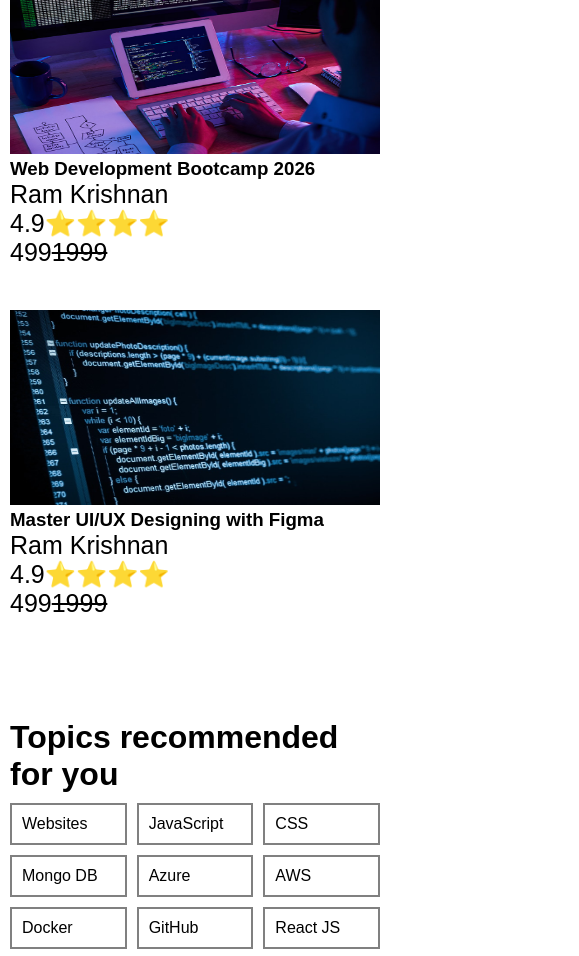
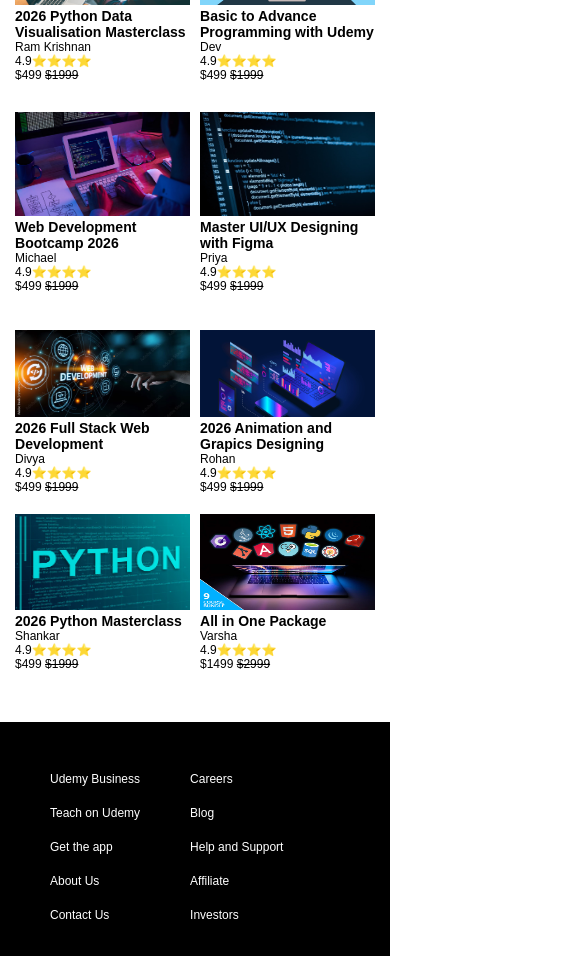
Before and after one commit to shankargowtham95-byte/UDEMY_PROJECT, a plain HTML site: page index.html in a window 390 px wide. Shown: the part 1032-1988 px from the top of the page, 579 px wide, since content can reach past the window. Drawn offline with Linux system fonts and the light colour scheme; a web font is replaced by a local one.

Commit message:
Responsive

```diff
--- a/index.html
+++ b/index.html
@@ -46,6 +46,12 @@
             <i class="fa-solid fa-bell" style="color:#000000;"></i>
             <i class="fa-solid fa-user" style="color:#000000;"></i>
         </div>
+        <div class="navbar__s4">
+
+            <i class="fa-solid fa-bars"></i>
+
+        </div>
+
     </div>
 
     <!--Categories-->
@@ -81,29 +87,29 @@
                 <h3>2026 Python Data Visualisation Masterclass</h3>
                 <p>Ram Krishnan</p>
                 <p>4.9⭐⭐⭐⭐</p>
-                <p>499<del>1999</del></p>
+                <p>$499 <del> $1999</del></p>
 
             </div>
             <div class="course-card">
                 <img src="./images/c2.jpg" alt="Course 2">
-                <h3></h3>
-                <p>Ram Krishnan</p>
+                <h3>Basic to Advance Programming with Udemy</h3>
+                <p>Dev</p>
                 <p>4.9⭐⭐⭐⭐</p>
-                <p>499<del>1999</del></p>
+                <p>$499 <del> $1999</del></p>
             </div>
             <div class="course-card">
                 <img src="./images/c3.jpg" alt="Course 3">
                 <h3>Web Development Bootcamp 2026</h3>
-                <p>Ram Krishnan</p>
+                <p>Michael</p>
                 <p>4.9⭐⭐⭐⭐</p>
-                <p>499<del>1999</del></p>
+                <p>$499 <del> $1999</del></p>
             </div>
             <div class="course-card">
                 <img src="./images/c4.jpg" alt="Course 4">
                 <h3>Master UI/UX Designing with Figma</h3>
-                <p>Ram Krishnan</p>
+                <p>Priya</p>
                 <p>4.9⭐⭐⭐⭐</p>
-                <p>499<del>1999</del></p>
+                <p>$499 <del> $1999</del></p>
             </div>
         </div>
     </div>
@@ -139,58 +145,56 @@
                 <h3>2026 Python Data Visualisation Masterclass</h3>
                 <p>Ram Krishnan</p>
                 <p>4.9⭐⭐⭐⭐</p>
-                <p>499<del>1999</del></p>
+                <p>$499 <del> $1999</del></p>
             </div>
             <div class="course-card">
                 <img src="./images/c2.jpg" alt="Course 2">
                 <h3>Basic to Advance Programming with Udemy</h3>
-                <p>Ram Krishnan</p>
+                <p>Dev</p>
                 <p>4.9⭐⭐⭐⭐</p>
-                <p>499<del>1999</del></p>
+                <p>$499 <del> $1999</del></p>
             </div>
             <div class="course-card">
                 <img src="./images/c3.jpg" alt="Course 3">
                 <h3>Web Development Bootcamp 2026</h3>
-                <p>Ram Krishnan</p>
+                <p>Michael</p>
                 <p>4.9⭐⭐⭐⭐</p>
-                <p>499<del>1999</del></p>
+                <p>$499 <del> $1999</del></p>
             </div>
             <div class="course-card">
                 <img src="./images/c4.jpg" alt="Course 4">
                 <h3>Master UI/UX Designing with Figma</h3>
-                <p>Ram Krishnan</p>
+                <p>Priya</p>
                 <p>4.9⭐⭐⭐⭐</p>
-                <p>499<del>1999</del></p>
+                <p>$499 <del> $1999</del></p>
             </div>
-
-
             <div class="course-card">
                 <img src="./images/c5.jpg" alt="Course 5">
-                <h3>2026 Python Data Visualisation Masterclass</h3>
-                <p>Ram Krishnan</p>
+                <h3>2026 Full Stack Web Development</h3>
+                <p>Divya</p>
                 <p>4.9⭐⭐⭐⭐</p>
-                <p>499<del>1999</del></p>
+                <p>$499 <del> $1999</del></p>
             </div>
             <div class="course-card">
                 <img src="./images/c6.jpg" alt="Course 6">
-                <h3>2026 Python Data Visualisation Masterclass</h3>
-                <p>Ram Krishnan</p>
+                <h3>2026 Animation and Grapics Designing</h3>
+                <p>Rohan</p>
                 <p>4.9⭐⭐⭐⭐</p>
-                <p>499<del>1999</del></p>
+                <p>$499 <del> $1999</del></p>
             </div>
             <div class="course-card">
                 <img src="./images/c7.jpg" alt="Course 7">
-                <h3>2026 Python Data Visualisation Masterclass</h3>
-                <p>Ram Krishnan</p>
+                <h3>2026 Python Masterclass</h3>
+                <p>Shankar</p>
                 <p>4.9⭐⭐⭐⭐</p>
-                <p>499<del>1999</del></p>
+                <p>$499 <del> $1999</del></p>
             </div>
             <div class="course-card">
                 <img src="./images/c8.jpg" alt="Course 8">
-                <h3>2026 Python Data Visualisation Masterclass</h3>
-                <p>Ram Krishnan</p>
+                <h3>All in One Package</h3>
+                <p>Varsha</p>
                 <p>4.9⭐⭐⭐⭐</p>
-                <p>499<del>1999</del></p>
+                <p>$1499 <del> $2999</del></p>
             </div>
         </div>
     </div>
@@ -204,14 +208,14 @@
                 <p>Udemy Business</p>
                 <p>Teach on Udemy</p>
                 <p>Get the app</p>
-                <p>Abiut Us</p>
+                <p>About Us</p>
                 <p>Contact Us</p>
             </div>
             <div class="footer__one__s2">
                 <p>Careers</p>
                 <p>Blog</p>
                 <p>Help and Support</p>
-                <p>Affliate</p>
+                <p>Affiliate</p>
                 <p>Investors</p>
             </div>
         </div>
--- a/styles.css
+++ b/styles.css
@@ -15,7 +15,7 @@ body {
     border-bottom: solid black 1px;
     gap: 10px;
     position: sticky;
-    top:0%;
+    top: 0%;
     background-color: white;
     z-index: 1;
 }
@@ -52,12 +52,16 @@ body {
     align-items: center;
 }
 
-.mylearning{
+.navbar__s4 {
+    display: none;
+}
+
+.mylearning {
     position: relative;
     cursor: pointer;
 }
 
-.mylearning__popup{
+.mylearning__popup {
     position: absolute;
     background-color: white;
     border: solid black 1px;
@@ -68,7 +72,7 @@ body {
     display: none;
 }
 
-.mylearning:hover .mylearning__popup{
+.mylearning:hover .mylearning__popup {
     display: block;
 }
 
@@ -88,7 +92,7 @@ body {
     border: solid #A435F0 1px;
 }
 
-.categories p:hover{
+.categories p:hover {
     transition: 1s;
     background-color: transparent;
     color: #A435F0;
@@ -96,7 +100,7 @@ body {
 
 }
 
-.sale-image{
+.sale-image {
     position: relative;
 }
 
@@ -104,12 +108,12 @@ body {
     width: 100%;
 }
 
-.sale-image__offer{
+.sale-image__offer {
     width: 35%;
     border: solid black 2px;
     background-color: white;
     padding: 2%;
-    position:absolute;
+    position: absolute;
     top: 10%;
     left: 10%;
     animation-name: zoom;
@@ -118,13 +122,13 @@ body {
     animation-fill-mode: forwards;
 }
 
-@keyframes zoom{
-    0%{
+@keyframes zoom {
+    0% {
         transform: scale(0);
         opacity: 0;
     }
 
-    100%{
+    100% {
         opacity: 1;
         transform: scale(1);
     }
@@ -134,10 +138,6 @@ body {
     padding: 10px;
 }
 
-.recommended p {
-
-    font-size: 25px;
-}
 
 .recommended__container {
     display: flex;
@@ -147,7 +147,9 @@ body {
 }
 
 .course-card {
-    width: 500px;
+    flex-grow: 1;
+    flex-basis: 20%;
+    margin: 5px;
 }
 
 .course-card img {
@@ -184,8 +186,6 @@ body {
     flex-wrap: wrap;
     justify-content: space-between;
     margin-top: 20px;
-
-
 }
 
 .footer {
@@ -209,3 +209,36 @@ body {
     display: flex;
     justify-content: space-between;
 }
+
+@media screen and (max-width:800px){
+
+    body {
+        font-size: 12px;
+    }
+}
+
+@media screen and (max-width:600px){
+    .course-card {
+        flex-basis: 40%;
+    }
+}
+
+@media screen and (max-width: 600px){
+
+    .categories {
+        display: none;
+    }
+}
+
+@media screen and (max-width:600px){
+
+    .navbar__s2,.navbar__s3 {
+        display: none;
+    }
+}
+
+@media screen and (max-width:600px){
+    .navbar__s4 {
+        display: block;
+    }
+}
```
Lines whose indentation alone changed are shown as unchanged.
